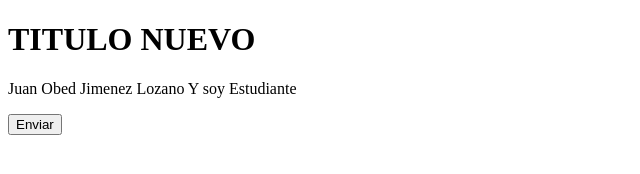
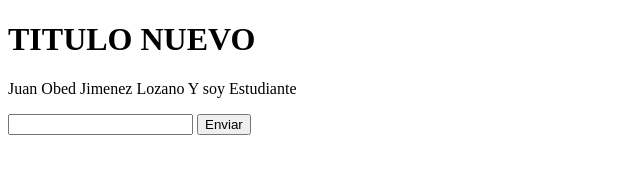
Before and after one commit to JuanJimLoz/wikos-git, a plain HTML site: page index.html in a window 1280 px wide. Shown: the whole page, without its empty margins (0-640 px from the left). Drawn offline with Linux system fonts and the light colour scheme.

Commit message:
se modifico index

```diff
--- a/index.html
+++ b/index.html
@@ -12,6 +12,7 @@
         Y soy Estudiante
     </p>
     <form action="#" method="POST">
+        <input type="text" name="Primer Nombre" id="firstName">
 <input type="button" value="Enviar">
     </form>
 </body>
```
